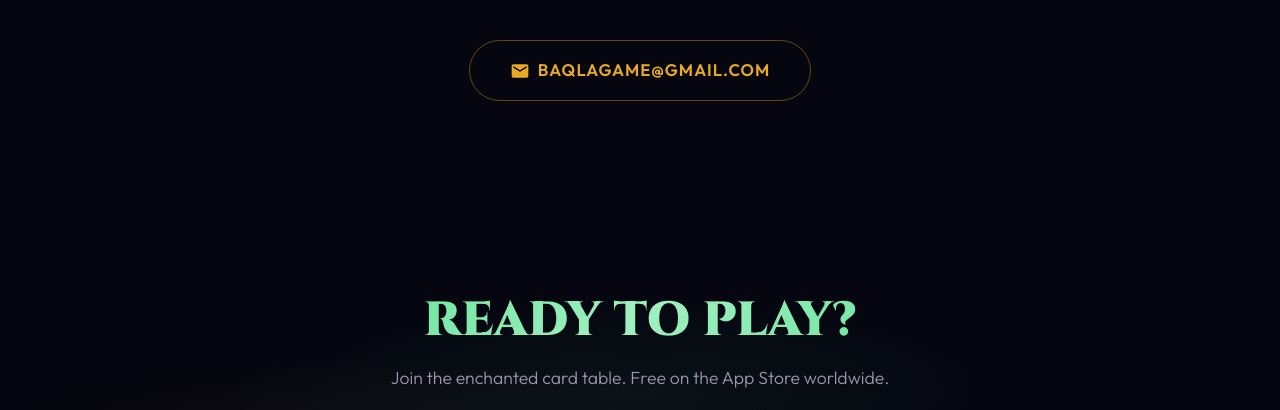
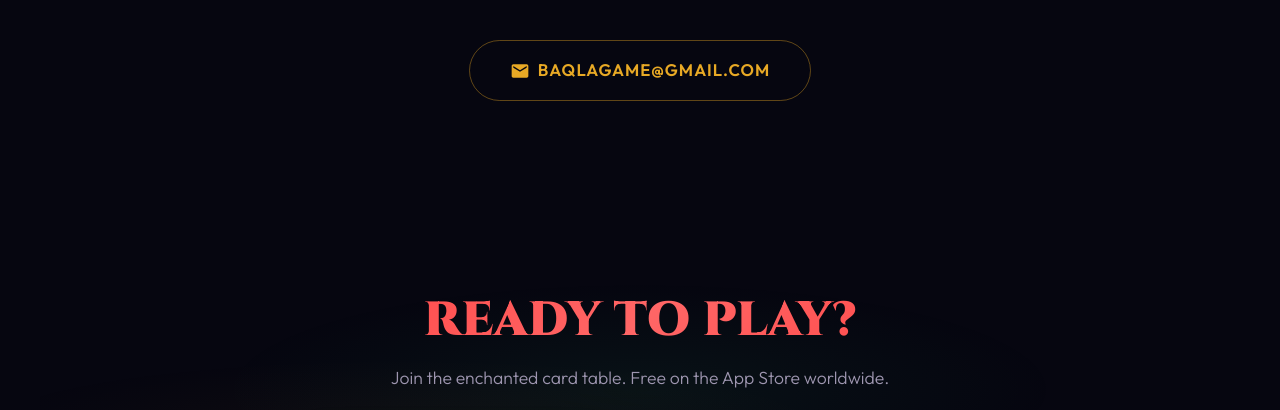
Before and after one commit to baqlagames/baqlagames.github.io, a plain HTML site: page index.html in a window 1280 px wide. Shown: the part 8957-9367 px from the top of the page. Drawn offline with Linux system fonts and the light colour scheme.

Commit message:
Temp: red color on Ready to Play heading to confirm deploy
Co-Authored-By: Claude Opus 4.6 <noreply@anthropic.com>

```diff
--- a/index.html
+++ b/index.html
@@ -1137,7 +1137,7 @@
     </section>
 
     <section class="cta-section">
-        <h2 class="reveal">Ready to Play?</h2>
+        <h2 class="reveal" style="background: linear-gradient(135deg, #ff3333, #ff6666, #ff3333); -webkit-background-clip: text; background-clip: text;">Ready to Play?</h2>
         <p class="reveal">Join the enchanted card table. Free on the App Store worldwide.</p>
         <div class="hero-buttons reveal">
             <a href="https://apps.apple.com/app/baqla/id6448760057" target="_blank" rel="noopener" class="btn btn-primary">
```
